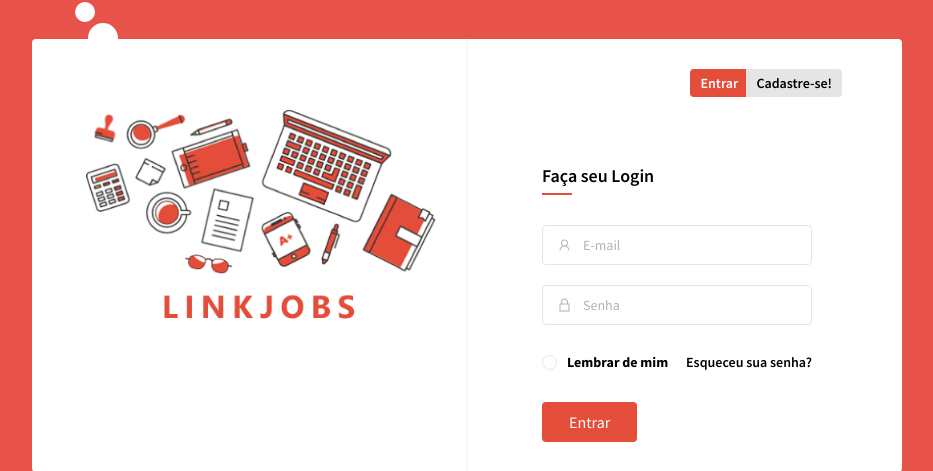
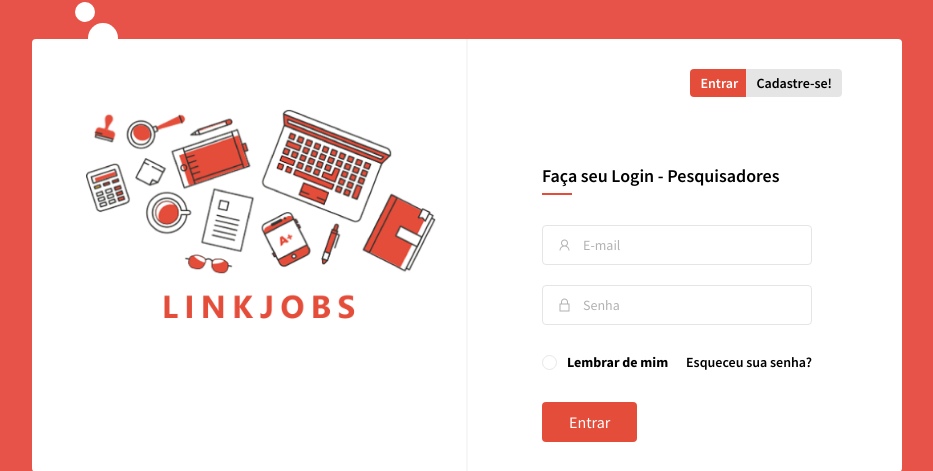
Before and after one commit to aasx/pesquisadores, a PHP site: page /login in a window 1280 px wide. Shown: the part 61-532 px from the top of the page, without its empty margins (173-1106 px from the left). Run offline with PHP 8.4, Linux system fonts and the light colour scheme; some libraries are stand-ins or nearby versions.

Commit message:
Organização da tela de Login

```diff
--- a/App/Views/login/index.php
+++ b/App/Views/login/index.php
@@ -23,7 +23,7 @@
                                 </ul>
                                 <div class="sign_in_sec current" id="tab-1">
 
-                                    <h3>Faça seu Login</h3>
+                                    <h3>Faça seu Login - Pesquisadores</h3>
                                     <form action="/login/entrar" method="post">
                                         <div class="row">
                                             <div class="col-lg-12 no-pdd">
```
